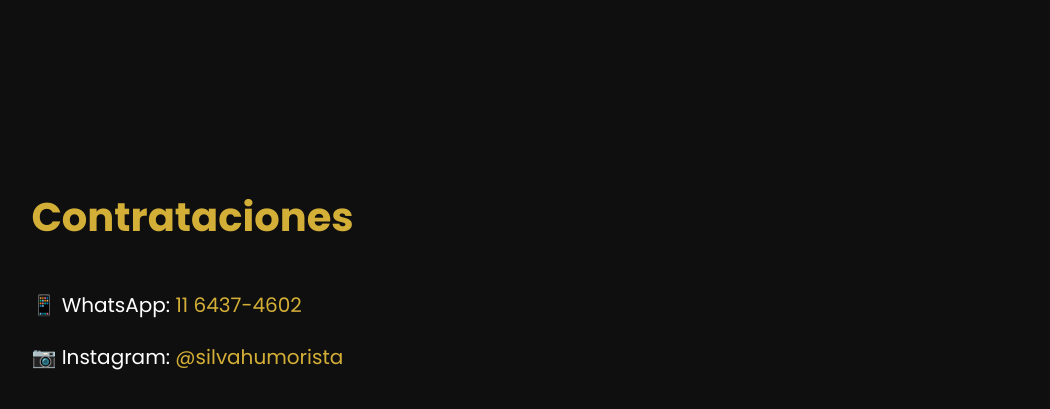
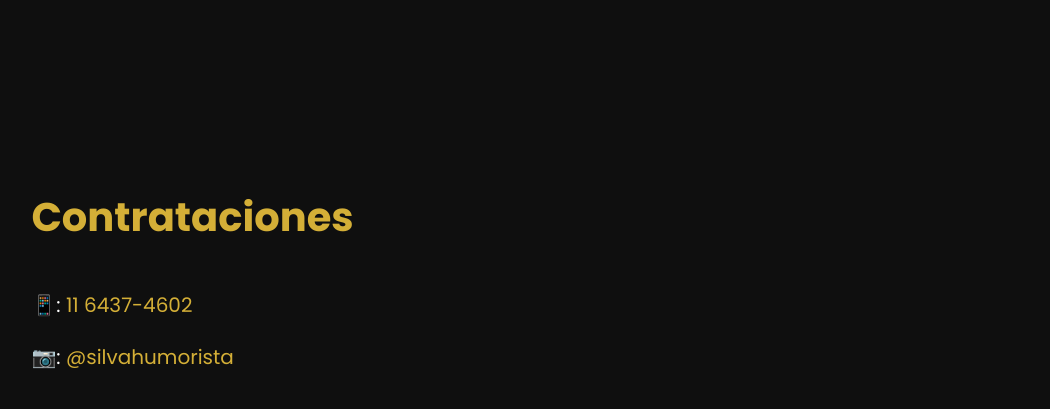
Before and after one commit to alfredosilva70/alfredo-silva, a plain HTML site: page index.html in a window 1280 px wide. Shown: the part 2126-2535 px from the top of the page, without its empty margins (71-1121 px from the left). Drawn offline with Linux system fonts and the light colour scheme.

```diff
--- a/index.html
+++ b/index.html
@@ -119,7 +119,7 @@
 
 <p>
 
-📱 WhatsApp:
+📱:
 <a href="https://wa.me/541164374602">
 11 6437-4602
 </a>
@@ -128,7 +128,7 @@
 
 <p>
 
-📷 Instagram:
+📷:
 <a href="https://instagram.com/silvahumorista">
 @silvahumorista
 </a>
```
